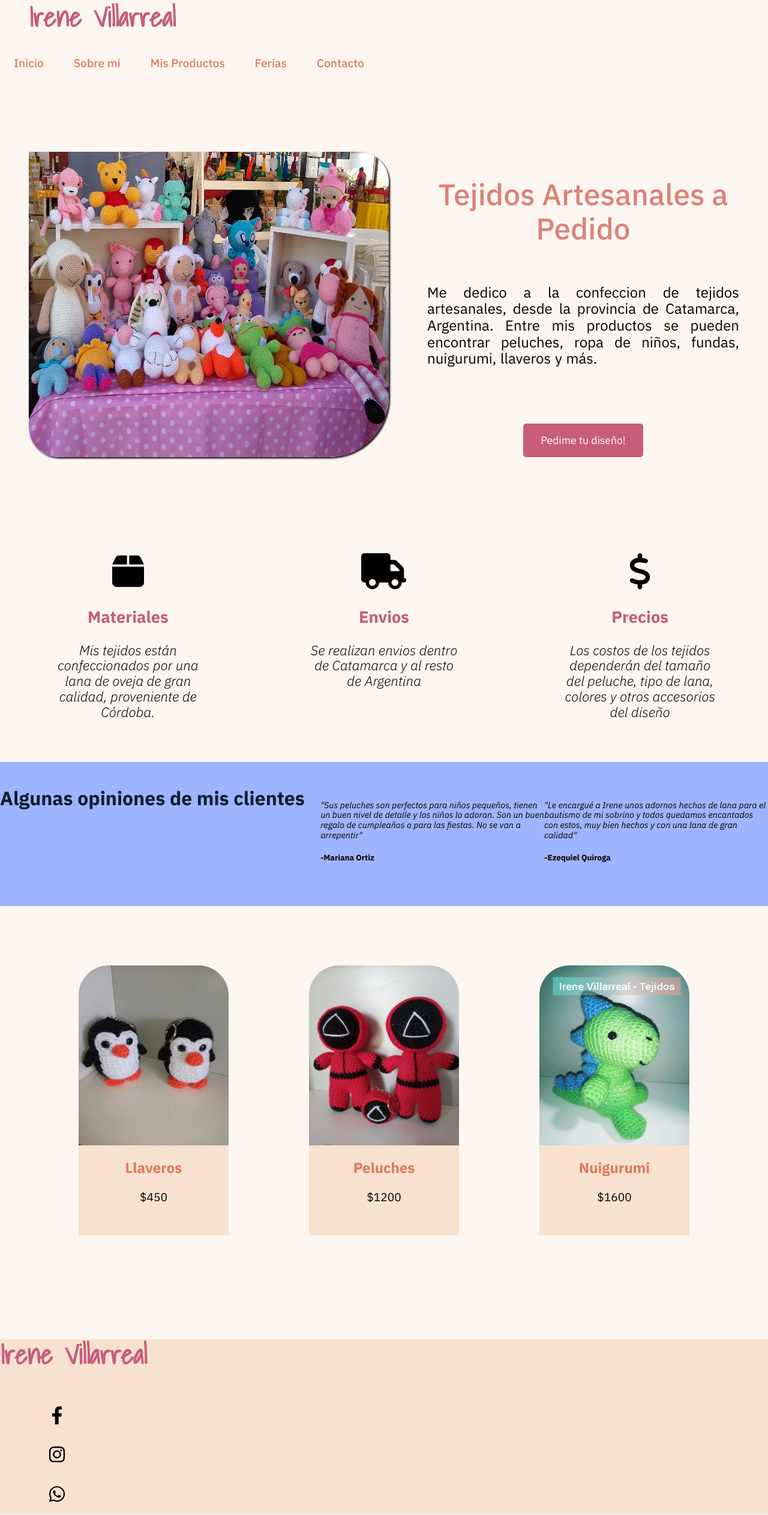
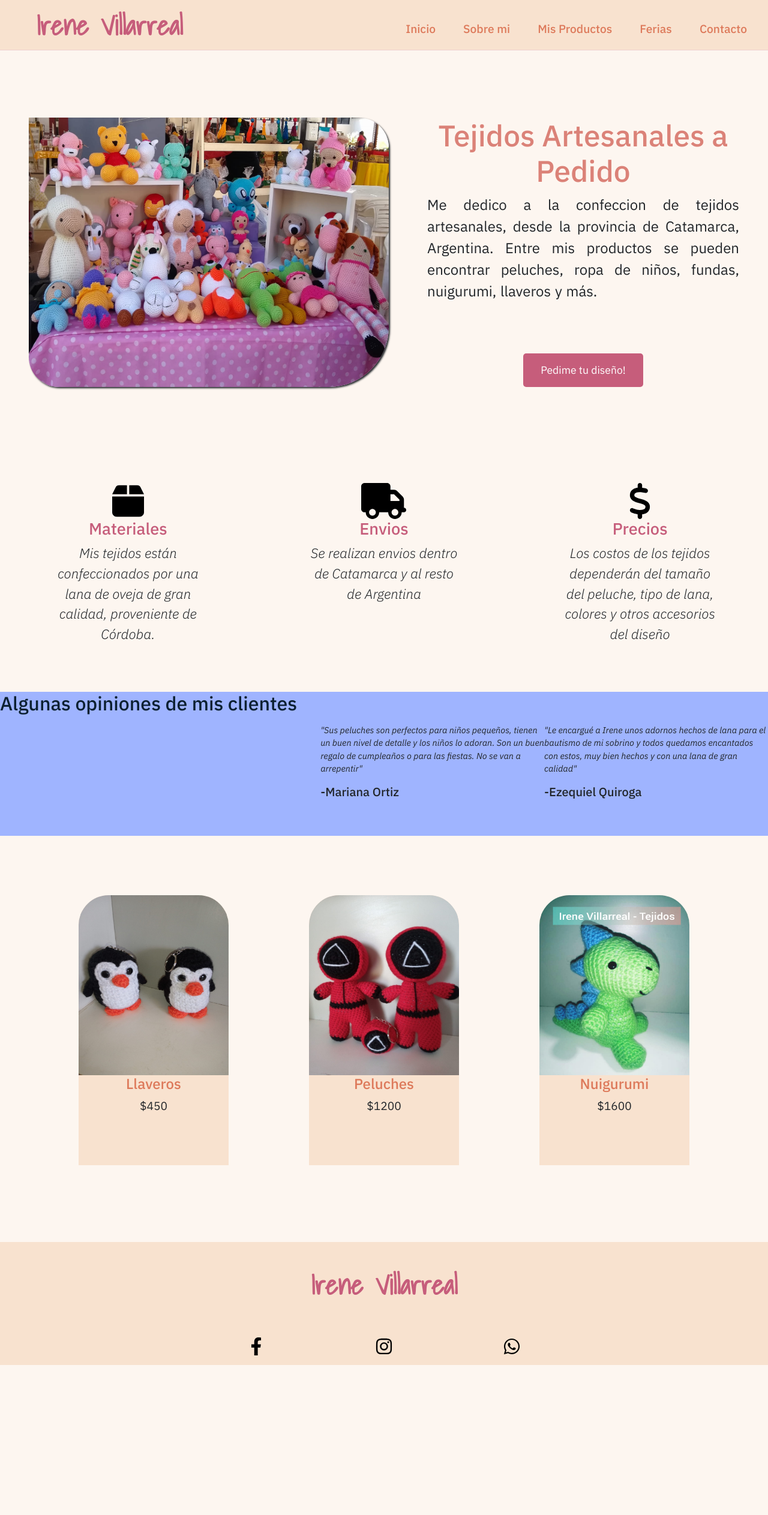
Before and after one commit to TomasVillarreal/tejidos-artesanales, a plain HTML site: page index.html in a window 1280 px wide. Shown: the whole page at 60% size. After the commit the page ends 2275 px from the top, so only its background shows below. Drawn offline with nearby package versions, Linux system fonts and the light colour scheme.

Commit message:
Agregado link BS en todas las paginas

```diff
--- a/index.html
+++ b/index.html
@@ -6,29 +6,41 @@
     <meta name="viewport" content="width=device-width, initial-scale=1.0">
     <link rel="preconnect" href="https://fonts.googleapis.com">
     <link rel="preconnect" href="https://fonts.gstatic.com" crossorigin>
+    <!-- Importacion de iconos font-awesome -->
+    <script src="https://kit.fontawesome.com/a039fbd5d2.js" crossorigin="anonymous"></script>
     <link href="https://fonts.googleapis.com/css2?family=IBM+Plex+Sans:ital,wght@0,100;0,200;0,300;0,400;0,500;0,600;0,700;1,100;1,200;1,300;1,400;1,500;1,600;1,700&family=Shadows+Into+Light&display=swap" rel="stylesheet">
+    <!-- Importacion de Bootstrap -->
+    <link href="https://cdn.jsdelivr.net/npm/bootstrap@5.1.3/dist/css/bootstrap.min.css" rel="stylesheet" integrity="sha384-1BmE4kWBq78iYhFldvKuhfTAU6auU8tT94WrHftjDbrCEXSU1oBoqyl2QvZ6jIW3" crossorigin="anonymous">
+    <!-- Archivo de reset -->
     <link rel="stylesheet" href="css/normalize.css">
+    <!-- Hoja de estilos propia -->
     <link rel="stylesheet" href="css/style.css">
     <title>Irene Villarreal Tejidos - Home</title>
 </head>
 <body>
     <div class="main-wrapper">
+
     <!-- Inicio Header -->
     <header>
-            <div class="header-container">
-                <h1 class="header-container-title">
-                    <a href="index.html">Irene Villarreal</a>
+        <nav class="navbar navbar-expand-lg">
+            <div class="container-fluid">
+                    <h1 class="navbar-brand header-container-title">
+                        <a href="../index.html">Irene Villarreal</a>
                     </h1>
-                <nav class="header-container-nav">
-                    <ul>
-                        <li><a href="index.html">Inicio</a></li>
-                        <li><a href="pages/sobre-mi.html">Sobre mi</a></li>
-                        <li><a href="pages/productos.html">Mis Productos</a></li>
-                        <li><a href="pages/ferias.html">Ferias</a></li>
-                        <li><a href="pages/contacto.html">Contacto</a></li>
+                    <button class="navbar-toggler" type="button" data-bs-toggle="collapse" data-bs-target="#navegador" aria-controls="navegador" aria-expanded="true" aria-label="navegar">
+                        <span class="navbar-toggler-icon"><i class="fa-solid fa-bars navicon"></i></span>
+                    </button>
+                    <div class="navbar-collapse collapse" id="navegador" style>
+                        <ul class="navbar-nav">
+                            <li class="nav-item"><a href="index.html">Inicio</a></li>
+                            <li class="nav-item "><a href="pages/sobre-mi.html">Sobre mi</a></li>
+                            <li class="nav-item "><a href="pages/productos.html">Mis Productos</a></li>
+                            <li class="nav-item"><a href="pages/ferias.html">Ferias</a></li>
+                            <li class="nav-item"><a href="pages/contacto.html">Contacto</a></li>
                         </ul>
+                    </div>
+            </div>
         </nav>
-            </div>
     </header>
 
     <!-- Fin Header -->
@@ -132,23 +144,27 @@
             <!-- Inicio footer -->
 
     <footer>
-            <div class="footer-container">
+        <div class="container-fluid footer-container">
+            <div class="row align-items-center justify-content-center">
+                <div class="col d-flex align-items-center justify-content-center">
                     <h2>
                         Irene Villarreal
                     </h2>
-                <div class="footer-networks">
-                    <div class="footer-network-info">
-                        <a href="https://www.facebook.com/Irene-Villarreal-Tejidos-125108655808115" target="_blank">
+                </div>
+            </div>
+            <div class="row d-flex justify-content-center">
+                <div class="col-4 col-lg-2 footer-network-info d-flex justify-content-center">
+                    <a href="https://www.facebook.com/Irene-Villarreal-Tejidos-125108655808115">
                         <img src="public/img/facebook-f-brands.svg" alt="Facebook logo">
                     </a>
                 </div>
-                    <div class="footer-network-info">
-                        <a href="" target="_blank">
+                <div class="col-4 col-lg-2 footer-network-info d-flex justify-content-center">
+                    <a href="">
                         <img src="public/img/instagram-brands.svg" alt="Instagram logo">
                     </a>
                 </div>
-                    <div class="footer-network-info">
-                        <a href="https://wa.me/5493834211988" target="_blank">
+                <div class="col-4 col-lg-2 footer-network-info d-flex justify-content-center">
+                    <a href="https://wa.me/5493834211988">
                         <img src="public/img/whatsapp-brands.svg" alt="WhatsApp logo">
                     </a>
                 </div>
@@ -158,6 +174,8 @@
     </footer>
 
     <!-- Fin Footer -->
+    <script src="https://cdn.jsdelivr.net/npm/@popperjs/core@2.10.2/dist/umd/popper.min.js" integrity="sha384-7+zCNj/IqJ95wo16oMtfsKbZ9ccEh31eOz1HGyDuCQ6wgnyJNSYdrPa03rtR1zdB" crossorigin="anonymous"></script>
+    <script src="https://cdn.jsdelivr.net/npm/bootstrap@5.1.3/dist/js/bootstrap.min.js" integrity="sha384-QJHtvGhmr9XOIpI6YVutG+2QOK9T+ZnN4kzFN1RtK3zEFEIsxhlmWl5/YESvpZ13" crossorigin="anonymous"></script>
     </div>
 
 
```
Also changed, not shown: pages/contacto.html (+35 -18 lines), pages/ferias.html (+35 -20 lines). Lines whose indentation alone changed are shown as unchanged.
